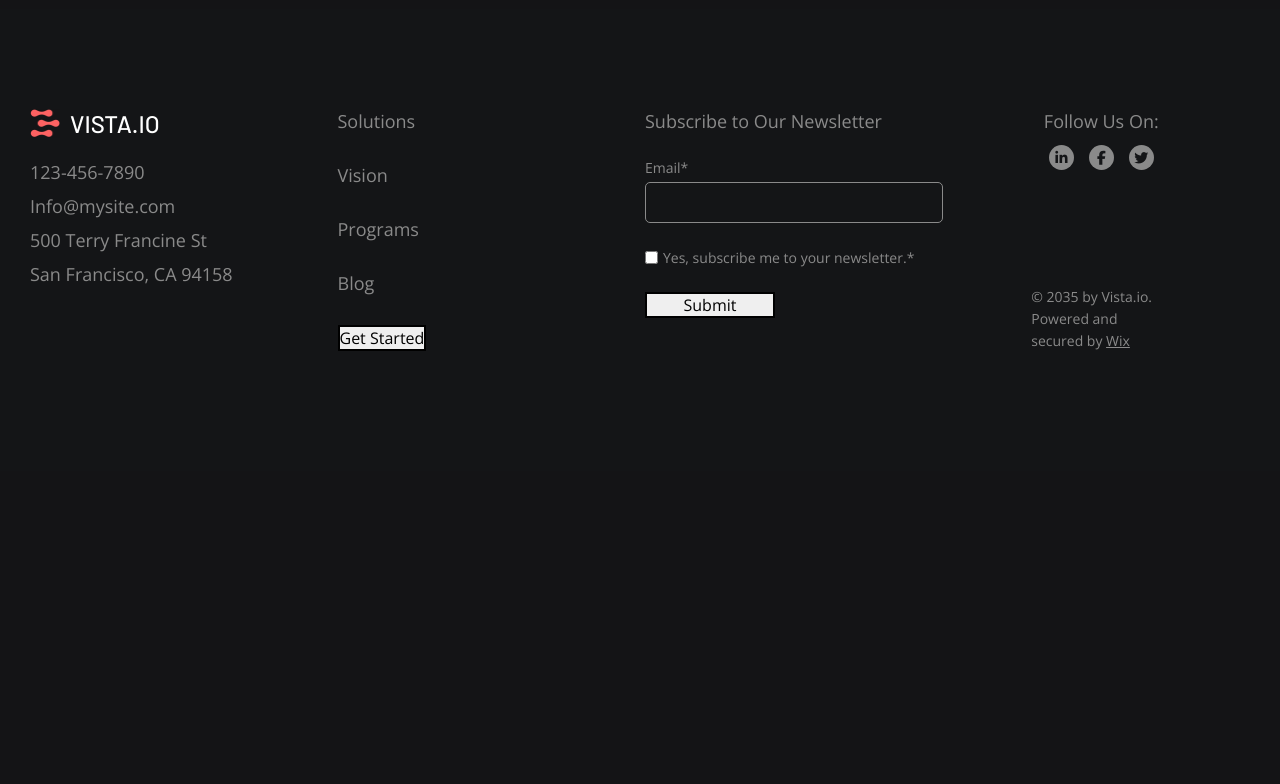
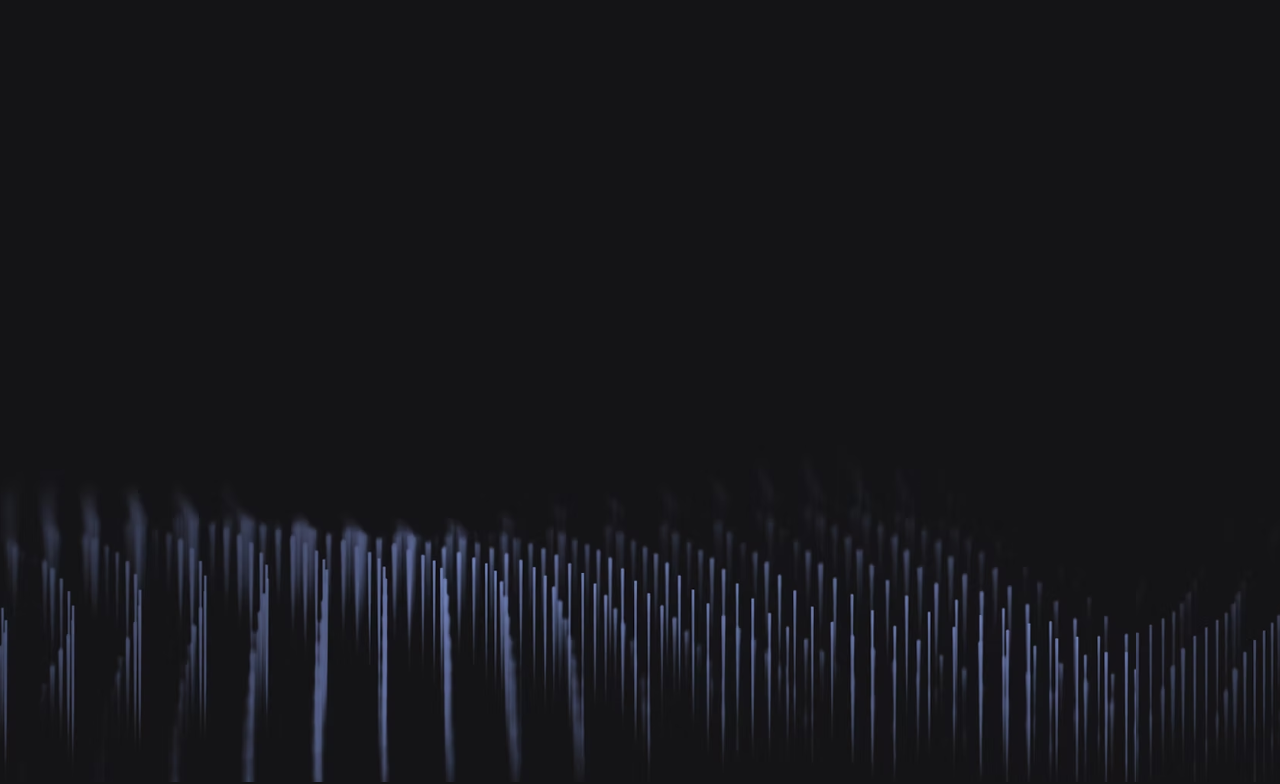
Before and after one commit to Dachi2424/React_First_project, a React (Vite) app: page / in a window 1280 px wide. Shown: the part 2962-3746 px from the top of the page. Before the commit the page ends 3487 px from the top, so only its background shows below. Built offline with nearby package versions, Linux system fonts and the light colour scheme.

Commit message:
bolo seqcia darcha

```diff
--- a/src/components/Home/Home.jsx
+++ b/src/components/Home/Home.jsx
@@ -2,6 +2,7 @@ import './Home.scss'
 import Hero from './Hero/Hero';
 import Second from './Second/Second';
 import Third from './Third/Third';
+import Stats from './Stats/Stats';
 
 
 function Home(){
@@ -10,6 +11,7 @@ function Home(){
       <Hero />
       <Second />
       <Third />
+      <Stats />
     </>
   );
 }
--- /dev/null
+++ b/src/components/Home/Stats/Stats.jsx
@@ -0,0 +1,98 @@
+import { useEffect, useRef } from 'react';
+import { useIntersection } from '../../../useIntersection';
+import './Stats.scss'
+
+function Stats(){
+
+  const heading = useIntersection({threshold: 0},"stats__move-up-animation")
+  const card1 = useIntersection({threshold: 0}, "stats__move-right-animation")
+  const card2 = useIntersection({threshold: 0}, "stats__move-right-animation")
+  const card3 = useIntersection({threshold: 0}, "stats__move-right-animation")
+  const card4 = useIntersection({threshold: 0}, "stats__move-right-animation")
+  const card5 = useIntersection({threshold: 0}, "stats__move-right-animation")
+  const num1 = useIntersection({threshold: 0}, "stats__move-right-animation")
+  const num2 = useIntersection({threshold: 0}, "stats__move-right-animation")
+  const num3 = useIntersection({threshold: 0}, "stats__move-right-animation")
+  const num4 = useIntersection({threshold: 0}, "stats__move-right-animation")
+  const num5 = useIntersection({threshold: 0}, "stats__move-right-animation")
+  const par1 = useIntersection({threshold: 0}, "stats__move-right-animation")
+  const par2 = useIntersection({threshold: 0}, "stats__move-right-animation")
+  const par3 = useIntersection({threshold: 0}, "stats__move-right-animation")
+  const par4 = useIntersection({threshold: 0}, "stats__move-right-animation")
+  const par5 = useIntersection({threshold: 0}, "stats__move-right-animation")
+  const strip1 = useIntersection({threshold: 0}, "stats__strip-animation")
+  const strip2 = useIntersection({threshold: 0}, "stats__strip-animation")
+  const strip3 = useIntersection({threshold: 0}, "stats__strip-animation")
+  const strip4 = useIntersection({threshold: 0}, "stats__strip-animation")
+  const strip5 = useIntersection({threshold: 0}, "stats__strip-animation")
+
+
+
+
+  const imageRef = useRef(null);
+
+  useEffect(() => {
+    if(window.innerWidth <= 768) return;
+
+    let ticking = false;
+
+    const handleScroll = () => {
+      if (!ticking){
+        window.requestAnimationFrame(() => {
+          const scrollY = window.scrollY;
+          const positionX = Math.min(300, -400 + scrollY * 0.12);
+          if(imageRef.current){
+            imageRef.current.style.backgroundPosition = `${positionX}px center`;
+            console.log(positionX);
+          }
+          ticking = false;
+        });
+
+        ticking = true
+      }
+    };
+
+    window.addEventListener("scroll", handleScroll);
+
+    return () => {
+      window.removeEventListener("scroll", handleScroll)
+    };
+  },[])
+
+  return(
+    <section className="stats">
+      <h1 ref={heading} className='stats__heading'><span className='stats__heading-span'>We Take Pride in </span><span className='stats__heading-span'>Our Numbers</span></h1>
+      <div className='stats__upper-container'>
+        <div ref={card1} className="stats__card stats__card--first">
+          <h1 ref={num1} className='stats__number stats__number--first'>15</h1>
+          <p ref={par1} className='stats__paragraph stats__paragraph--first'>Years of Experience</p>
+          <div ref={strip1} className='stats__strip stats__strip--first'></div>
+        </div>
+        <div ref={card2} className="stats__card stats__card--second">
+          <h1 ref={num2} className='stats__number stats__number--second'>10K</h1>
+          <p ref={par2} className='stats__paragraph stats__paragraph--second'>Business Partners</p>
+          <div ref={strip2} className='stats__strip stats__strip--second'></div>
+        </div>
+        <div ref={card3} className="stats__card stats__card--third">
+          <h1 ref={num3} className='stats__number stats__number--third'>25M</h1>
+          <p ref={par3} className='stats__paragraph stats__paragraph--third'>Products Installed</p>
+          <div ref={strip3} className='stats__strip stats__strip--third'></div>
+        </div>
+        <div ref={card4} className="stats__card stats__card--fourth">
+          <h1 ref={num4} className='stats__number stats__number--fourth'>22</h1>
+          <p ref={par4} className='stats__paragraph stats__paragraph--fourth'>Countries World Wide</p>
+          <div ref={strip4} className='stats__strip stats__strip--fourth'></div>
+        </div>
+        <div ref={card5} className="stats__card stats__card--last">
+          <h1 ref={num5} className='stats__number stats__number--last'>5</h1>
+          <p ref={par5} className='stats__paragraph stats__paragraph--last'>Industry Awards</p>
+          <div ref={strip5} className='stats__strip stats__strip--last'></div>
+        </div>
+      </div>
+
+      <div ref={imageRef} className='stats__lower-container'></div>
+    </section>
+  );
+}
+
+export default Stats;
--- /dev/null
+++ b/src/components/Home/Stats/Stats.scss
@@ -0,0 +1,272 @@
+@keyframes moveUp {
+  to{
+    opacity: 1;
+    transform: translateY(0);
+  }
+}
+
+@keyframes moveRight {
+  to{
+    opacity: 1;
+    transform: translateX(0);
+  }
+}
+
+@keyframes strip {
+  to{
+    transform: scaleX(1);
+  }
+}
+
+
+
+@media screen and (min-width: 300px) {
+  .stats{
+    padding: 50px 0 0;
+    color: white;
+    &__heading{
+      text-align: center;
+      font-family: poppins;
+      font-size: 20px;
+      font-weight: 400;
+      margin-bottom: 20px;
+    }
+    &__heading-span{
+      display: block;
+    }
+
+    &__upper-container{
+      padding: 10px 30px 0;
+      display: grid;
+      grid-template-columns: 1fr 1fr;
+      gap: 30px;
+    }
+    &__card{
+      display: flex;
+      flex-direction: column;
+      align-items: center;
+      &--last{
+        grid-column: 1 / span 2;
+      }
+    }
+    &__number{
+      font-family: poppins;
+      font-weight: 400;
+      color: var(--secondary-color);
+      font-size: 49px;
+    }
+    &__paragraph{
+      text-align: center;
+      color: #8a8a8a;
+      font-size: 15px;
+      width: 78%;
+      margin-bottom: 25px;
+    }
+    &__strip{
+      width: 100%;
+      height: 4px;
+      background-color: #3F4349;
+      border-radius: 10px;
+    }
+
+    &__lower-container{
+      height: 60svh;
+      background-image: url("../../../assets/homepage-fourth.avif");
+      background-size: 600%;
+      background-position: 50% 55%;
+    }
+  }
+
+
+}
+
+@media screen and (min-width: 410px) {
+  .stats{
+    &__paragraph{
+      width: 52%;
+    }
+    &__lower-container{
+      background-position: 50% 52%;
+    }
+  }
+}
+
+@media screen and (min-width: 570px) {
+  .stats{
+    &__heading{
+      font-size: 25px;
+    }
+    &__upper-container{
+      gap: 40px 30px;
+    }
+    &__paragraph{
+      width: 70%;
+    }
+    &__lower-container{
+      background-size: 500%;
+      background-position: center;
+    }
+  }
+}
+
+
+@media screen and (min-width: 768px) {
+  .stats{
+    &__heading{
+      font-size: 30px;
+    }
+    &__upper-container{
+      grid-template-columns: repeat(6, 1fr);
+      gap: 40px 30px;
+    }
+    &__card{
+      &--first{
+        grid-column: 1 / 3;
+      }
+      &--second{
+        grid-column: 3 / 5;
+      }
+      &--third{
+        grid-column: 5 / 7;
+      }
+      &--fourth{
+        grid-column: 1 / 4;
+      }
+      &--last{
+        grid-column: 4 / 7;
+      }
+    }
+    &__lower-container{
+      height: 60svh;
+      background-image: url("../../../assets/homepage-fourth.avif");
+      background-size: 120%;
+      background-position: 50% 53%;
+    }
+  }
+}
+
+
+
+@media screen and (min-width: 1024px) {
+  .stats{
+    padding: 70px 0 0;
+    &__heading{
+      font-weight: 500;
+      margin-bottom: 40px;
+      transform: translateY(100%);
+      opacity: 0;
+    }
+    &__heading-span{
+      display: unset;
+    }
+    &__upper-container{
+      padding: 0 200px 0;
+      margin-inline: auto;
+      grid-template-columns: repeat(5, 1fr);
+    }
+    &__card{
+      transform: translateX(-50%);
+
+      &--first{
+        grid-column: unset;
+      }
+      &--second{
+        grid-column: unset;
+      }
+      &--third{
+        grid-column: unset;
+      }
+      &--fourth{
+        grid-column: unset;
+      }
+      &--last{
+        grid-column: unset;
+      }
+    }
+    &__number{
+      font-size: 60px;
+      transform: translateX(-40%);
+      opacity: 0;
+      &--first{
+        animation-delay: .2s;
+      }
+      &--second{
+        animation-delay: .5s;
+      }
+      &--third{
+        animation-delay: .8s;
+      }
+      &--fourth{
+        transform: translateX(-80%);
+        animation-delay: 1.1s;
+      }
+      &--last{
+        transform: translateX(-100%);
+        animation-delay: 1.4s;
+      }
+    }
+    &__paragraph{
+      width: 100%;
+      font-size: 14px;
+      transform: translateX(-30%);
+      opacity: 0;
+      &--first{
+        animation-delay: .3s;
+      }
+      &--second{
+        animation-delay: .6s;
+      }
+      &--third{
+        animation-delay: .9s;
+      }
+      &--fourth{
+        animation-delay: 1.2s;
+      }
+      &--last{
+        animation-delay: 1.5s;
+      }
+    }
+    &__strip{
+      width: 80%;
+      transform: scaleX(0);
+      transform-origin: left;
+      &--first{
+        animation-delay: .4s;
+      }
+      &--second{
+        animation-delay: .7s;
+      }
+      &--third{
+        animation-delay: 1.0s;
+      }
+      &--fourth{
+        animation-delay: 1.3s;
+      }
+      &--last{
+        animation-delay: 1.6s;
+      }
+    }
+
+
+
+
+    &__move-up-animation{
+      animation-name: moveUp;
+      animation-duration: 1s;
+      animation-fill-mode: forwards;
+      animation-timing-function: ease-out;
+    }
+    &__move-right-animation{
+      animation-name: moveRight;
+      animation-duration: 1s;
+      animation-fill-mode: forwards;
+      animation-timing-function: ease-out;
+    }
+    &__strip-animation{
+      animation-name: strip;
+      animation-duration: 1s;
+      animation-fill-mode: forwards;
+      animation-timing-function: ease-out;
+    }
+  }
+}
```
